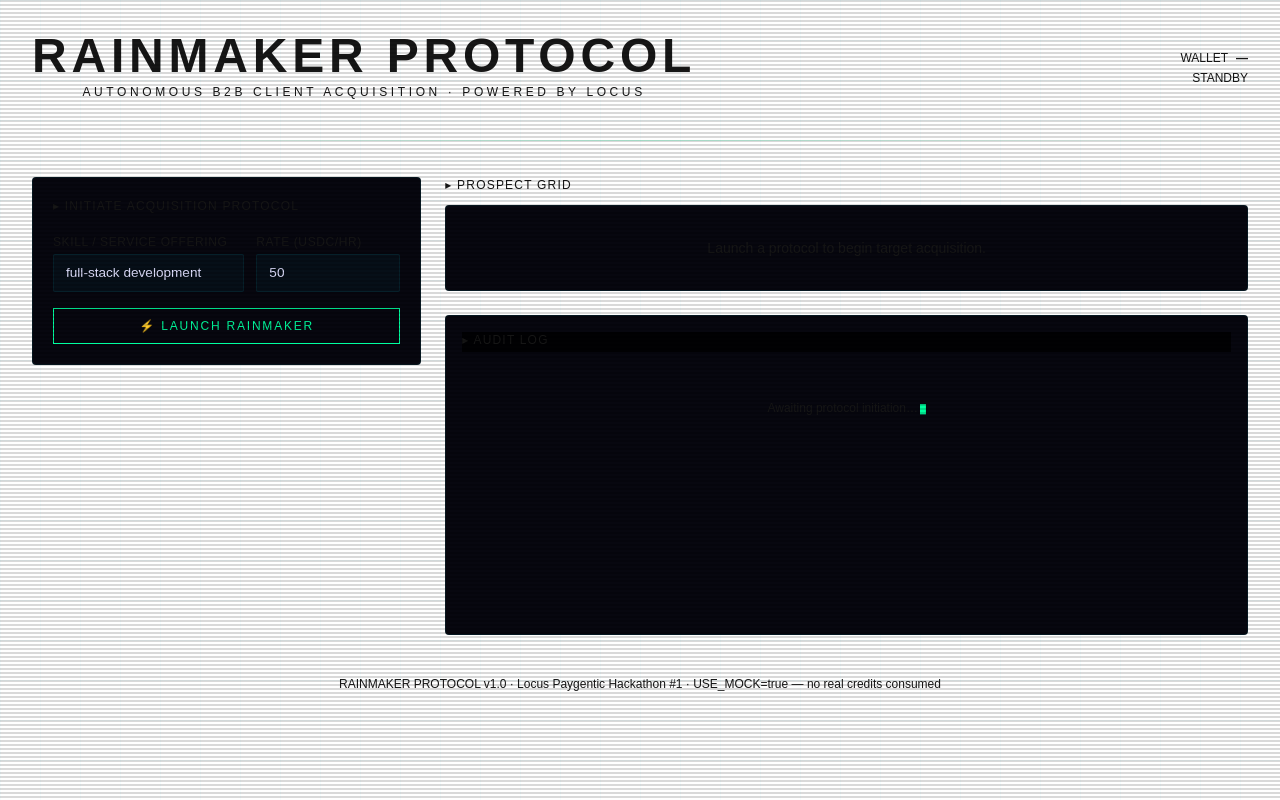
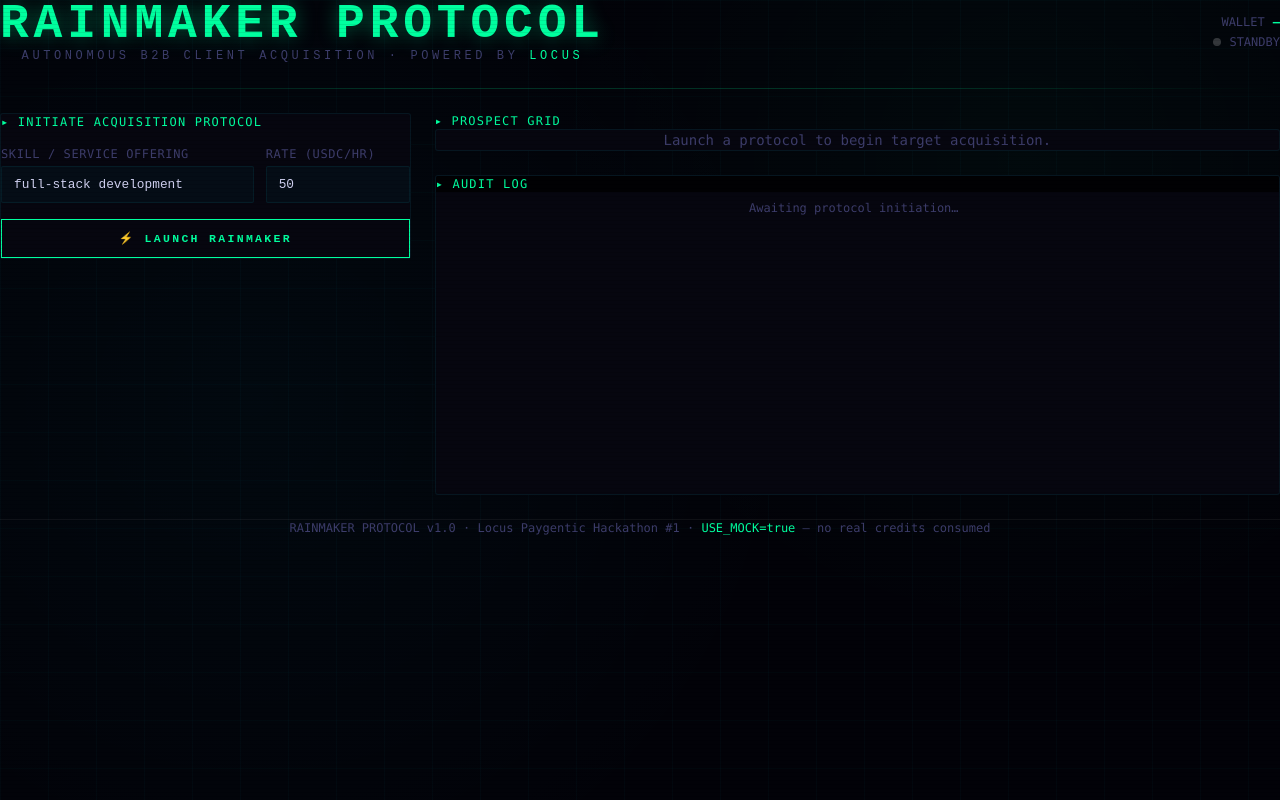
Before and after one commit to Gideon145/rainmaker-protocol, a Next.js app: page /dashboard in a window 1280 px wide. Built offline with nearby package versions, Linux system fonts and the light colour scheme.

Commit message:
redesign: complete sci-fi UI overhaul — fix CSS classes, add pipeline tracker, stats strip, prospect cards, terminal audit log

```diff
--- a/src/app/globals.css
+++ b/src/app/globals.css
@@ -1,45 +1,52 @@
 @import "tailwindcss";
 
-/* ── RAINMAKER PROTOCOL — Sci-Fi Theme ─────────────────────────────────── */
+/* ══════════════════════════════════════════════════════════════════════════
+   RAINMAKER PROTOCOL — Sci-Fi Terminal Theme
+   ══════════════════════════════════════════════════════════════════════════ */
 
 :root {
-  --bg-deep:        #030308;
-  --bg-card:        #07070f;
-  --bg-card-hover:  #0d0d1a;
+  --bg-deep:        #020208;
+  --bg-card:        #06060f;
+  --bg-card-hover:  #0a0a18;
   --accent-green:   #00ff9f;
   --accent-cyan:    #00e5ff;
-  --accent-amber:   #ff9500;
-  --accent-red:     #ff2d55;
+  --accent-amber:   #ffaa00;
+  --accent-red:     #ff3355;
   --accent-purple:  #bf5af2;
-  --text-primary:   #e0e0ff;
-  --text-muted:     #4a4a7a;
-  --border-glow:    rgba(0, 255, 159, 0.25);
-  --border-dim:     rgba(0, 229, 255, 0.08);
+  --accent-blue:    #0a84ff;
+  --text-primary:   #d0d0f0;
+  --text-muted:     #3d3d6b;
+  --text-sub:       #7a7aaa;
+  --border-glow:    rgba(0,255,159,0.2);
+  --border-dim:     rgba(0,229,255,0.07);
+  --border-sub:     rgba(255,255,255,0.05);
 }
 
-* { box-sizing: border-box; }
+* { box-sizing: border-box; margin: 0; padding: 0; }
 
 html, body {
   background: var(--bg-deep);
   color: var(--text-primary);
-  font-family: 'JetBrains Mono', 'Fira Code', 'Courier New', monospace;
+  font-family: 'JetBrains Mono', 'Fira Code', ui-monospace, 'Cascadia Code', monospace;
   overflow-x: hidden;
+  min-height: 100vh;
 }
 
-/* ── Scrollbars ───────────────────────────────────────────────────────── */
-::-webkit-scrollbar { width: 4px; height: 4px; }
-::-webkit-scrollbar-track { background: var(--bg-deep); }
-::-webkit-scrollbar-thumb { background: var(--border-glow); border-radius: 2px; }
+/* ── Scrollbars ───────────────────────────────────────────────────────────── */
+::-webkit-scrollbar { width: 3px; height: 3px; }
+::-webkit-scrollbar-track { background: transparent; }
+::-webkit-scrollbar-thumb { background: rgba(0,255,159,0.25); border-radius: 2px; }
 
-/* ── Star grid background ─────────────────────────────────────────────── */
+/* ── Star grid + scanlines background ────────────────────────────────────── */
 .star-grid {
+  background-color: var(--bg-deep);
   background-image:
-    linear-gradient(rgba(0,229,255,0.03) 1px, transparent 1px),
-    linear-gradient(90deg, rgba(0,229,255,0.03) 1px, transparent 1px);
-  background-size: 40px 40px;
+    radial-gradient(circle at 20% 50%, rgba(0,229,255,0.03) 0%, transparent 50%),
+    radial-gradient(circle at 80% 20%, rgba(0,255,159,0.03) 0%, transparent 40%),
+    linear-gradient(rgba(0,229,255,0.025) 1px, transparent 1px),
+    linear-gradient(90deg, rgba(0,229,255,0.025) 1px, transparent 1px);
+  background-size: 100% 100%, 100% 100%, 48px 48px, 48px 48px;
 }
-
-/* ── Scan-line overlay ────────────────────────────────────────────────── */
 .scanlines::after {
   content: '';
   position: fixed;
@@ -47,88 +54,114 @@
   background: repeating-linear-gradient(
     0deg,
     transparent,
-    transparent 2px,
-    rgba(0,0,0,0.15) 2px,
-    rgba(0,0,0,0.15) 4px
+    transparent 3px,
+    rgba(0,0,0,0.08) 3px,
+    rgba(0,0,0,0.08) 4px
   );
   pointer-events: none;
   z-index: 9999;
 }
 
-/* ── Glow card ────────────────────────────────────────────────────────── */
+/* ── Utility text colors ──────────────────────────────────────────────────── */
+.text-neon    { color: var(--accent-green); }
+.text-dim     { color: var(--text-muted); }
+.text-sub     { color: var(--text-sub); }
+.text-cyan    { color: var(--accent-cyan); }
+.text-amber   { color: var(--accent-amber); }
+.text-danger  { color: var(--accent-red); }
+.text-purple  { color: var(--accent-purple); }
+
+/* ── Glow card ────────────────────────────────────────────────────────────── */
 .glow-card {
   background: var(--bg-card);
   border: 1px solid var(--border-dim);
-  border-radius: 4px;
-  transition: border-color 0.2s, box-shadow 0.2s;
+  border-radius: 3px;
+  transition: border-color 0.25s, box-shadow 0.25s;
 }
 .glow-card:hover {
-  border-color: var(--border-glow);
-  box-shadow: 0 0 20px rgba(0,255,159,0.06);
+  border-color: rgba(0,255,159,0.18);
+  box-shadow: 0 0 24px rgba(0,255,159,0.04), inset 0 0 24px rgba(0,255,159,0.02);
+}
+.glow-card-red {
+  background: rgba(255,30,50,0.05);
+  border: 1px solid rgba(255,51,85,0.35);
+  border-radius: 3px;
+  box-shadow: 0 0 20px rgba(255,51,85,0.08);
+}
+.glow-card-green {
+  background: rgba(0,255,100,0.04);
+  border: 1px solid rgba(0,255,159,0.35);
+  border-radius: 3px;
+  box-shadow: 0 0 20px rgba(0,255,159,0.08);
+}
+.glow-card-amber {
+  background: rgba(255,170,0,0.04);
+  border: 1px solid rgba(255,170,0,0.3);
+  border-radius: 3px;
 }
 
-/* ── Neon text ────────────────────────────────────────────────────────── */
-.text-neon-green { color: var(--accent-green); }
-.text-neon-cyan  { color: var(--accent-cyan);  }
-.text-neon-amber { color: var(--accent-amber); }
-.text-neon-red   { color: var(--accent-red);   }
-.text-neon-purple{ color: var(--accent-purple);}
-
-/* ── Glitch text animation ────────────────────────────────────────────── */
-@keyframes glitch {
-  0%, 100% { transform: translate(0); clip-path: none; }
-  10% { transform: translate(-2px, 1px); clip-path: polygon(0 20%, 100% 20%, 100% 40%, 0 40%); }
-  20% { transform: translate(2px, -1px); clip-path: polygon(0 60%, 100% 60%, 100% 80%, 0 80%); }
-  30% { transform: translate(0); clip-path: none; }
+/* ── Panel header ─────────────────────────────────────────────────────────── */
+.panel-header {
+  font-size: 0.65rem;
+  font-weight: 700;
+  letter-spacing: 0.2em;
+  text-transform: uppercase;
+  color: var(--accent-green);
+  border-bottom: 1px solid var(--border-dim);
+  padding-bottom: 0.5rem;
+  margin-bottom: 0.75rem;
+  display: flex;
+  align-items: center;
+  gap: 0.5rem;
 }
-.glitch:hover { animation: glitch 0.4s steps(1) infinite; }
-
-/* ── Pulse dot ────────────────────────────────────────────────────────── */
-@keyframes pulse-dot {
-  0%, 100% { opacity: 1; transform: scale(1); }
-  50%       { opacity: 0.4; transform: scale(0.8); }
-}
-.pulse-dot { animation: pulse-dot 1.2s ease-in-out infinite; }
-
-/* ── Slide-in row ─────────────────────────────────────────────────────── */
-@keyframes slide-in {
-  from { opacity: 0; transform: translateX(-8px); }
-  to   { opacity: 1; transform: translateX(0); }
-}
-.slide-in { animation: slide-in 0.25s ease-out forwards; }
-
-/* ── Blink cursor ─────────────────────────────────────────────────────── */
-@keyframes blink { 0%, 100% { opacity: 1; } 50% { opacity: 0; } }
-.blink-cursor::after {
-  content: '█';
-  animation: blink 1s step-end infinite;
-  margin-left: 2px;
-  font-size: 0.7em;
-  color: var(--accent-green);
+.panel-header::before {
+  content: '▸';
+  color: var(--accent-cyan);
 }
 
-/* ── Status badge ─────────────────────────────────────────────────────── */
-.badge-green  { background: rgba(0,255,159,0.1);  color: var(--accent-green); border: 1px solid rgba(0,255,159,0.3);  }
-.badge-cyan   { background: rgba(0,229,255,0.1);  color: var(--accent-cyan);  border: 1px solid rgba(0,229,255,0.3);  }
-.badge-amber  { background: rgba(255,149,0,0.1);  color: var(--accent-amber); border: 1px solid rgba(255,149,0,0.3);  }
-.badge-red    { background: rgba(255,45,85,0.1);  color: var(--accent-red);   border: 1px solid rgba(255,45,85,0.3);  }
-.badge-purple { background: rgba(191,90,242,0.1); color: var(--accent-purple);border: 1px solid rgba(191,90,242,0.3); }
-.badge-dim    { background: rgba(74,74,122,0.2);  color: var(--text-muted);   border: 1px solid rgba(74,74,122,0.3);  }
+/* ── Status badge ─────────────────────────────────────────────────────────── */
+.badge {
+  display: inline-flex;
+  align-items: center;
+  gap: 0.25rem;
+  padding: 0.15rem 0.55rem;
+  border-radius: 2px;
+  font-size: 0.6rem;
+  font-family: inherit;
+  font-weight: 800;
+  letter-spacing: 0.1em;
+  text-transform: uppercase;
+  white-space: nowrap;
+  line-height: 1.4;
+}
+.badge-green  { background: rgba(0,255,159,0.1);  color: var(--accent-green);  border: 1px solid rgba(0,255,159,0.3);  }
+.badge-cyan   { background: rgba(0,229,255,0.1);  color: var(--accent-cyan);   border: 1px solid rgba(0,229,255,0.3);  }
+.badge-amber  { background: rgba(255,170,0,0.1);  color: var(--accent-amber);  border: 1px solid rgba(255,170,0,0.3);  }
+.badge-red    { background: rgba(255,51,85,0.12); color: var(--accent-red);    border: 1px solid rgba(255,51,85,0.4);  }
+.badge-purple { background: rgba(191,90,242,0.1); color: var(--accent-purple); border: 1px solid rgba(191,90,242,0.3); }
+.badge-blue   { background: rgba(10,132,255,0.1); color: var(--accent-blue);   border: 1px solid rgba(10,132,255,0.3); }
+.badge-dim    { background: rgba(40,40,80,0.4);   color: var(--text-sub);      border: 1px solid rgba(74,74,122,0.25); }
 
-/* ── Neon button ──────────────────────────────────────────────────────── */
+/* ── Neon button ──────────────────────────────────────────────────────────── */
 .btn-neon {
   background: transparent;
   border: 1px solid var(--accent-green);
   color: var(--accent-green);
   font-family: inherit;
-  font-size: 0.75rem;
-  letter-spacing: 0.15em;
+  font-size: 0.72rem;
+  font-weight: 700;
+  letter-spacing: 0.2em;
   text-transform: uppercase;
-  padding: 0.5rem 1.5rem;
+  padding: 0.6rem 1.5rem;
   cursor: pointer;
   transition: all 0.2s;
   position: relative;
   overflow: hidden;
+  width: 100%;
+  display: flex;
+  align-items: center;
+  justify-content: center;
+  gap: 0.5rem;
 }
 .btn-neon::before {
   content: '';
@@ -137,28 +170,25 @@
   background: var(--accent-green);
   transform: scaleX(0);
   transform-origin: left;
-  transition: transform 0.2s;
-  z-index: -1;
+  transition: transform 0.25s ease;
+  z-index: 0;
 }
-.btn-neon:hover {
-  color: var(--bg-deep);
-  box-shadow: 0 0 20px rgba(0,255,159,0.4);
+.btn-neon > * { position: relative; z-index: 1; }
+.btn-neon:hover:not(:disabled) {
+  color: #000;
+  box-shadow: 0 0 30px rgba(0,255,159,0.35);
 }
-.btn-neon:hover::before { transform: scaleX(1); }
-.btn-neon:disabled {
-  opacity: 0.3;
-  cursor: not-allowed;
-}
-.btn-neon:disabled::before { transform: scaleX(0); }
+.btn-neon:hover:not(:disabled)::before { transform: scaleX(1); }
+.btn-neon:disabled { opacity: 0.25; cursor: not-allowed; }
 
-/* ── Input ────────────────────────────────────────────────────────────── */
+/* ── Input ────────────────────────────────────────────────────────────────── */
 .input-neon {
-  background: rgba(0,229,255,0.04);
+  background: rgba(0,229,255,0.03);
   border: 1px solid var(--border-dim);
   border-radius: 2px;
   color: var(--text-primary);
   font-family: inherit;
-  font-size: 0.85rem;
+  font-size: 0.8rem;
   padding: 0.5rem 0.75rem;
   outline: none;
   transition: border-color 0.2s, box-shadow 0.2s;
@@ -166,59 +196,165 @@
 }
 .input-neon:focus {
   border-color: var(--accent-cyan);
-  box-shadow: 0 0 12px rgba(0,229,255,0.15);
+  box-shadow: 0 0 16px rgba(0,229,255,0.12);
+  background: rgba(0,229,255,0.05);
 }
 .input-neon::placeholder { color: var(--text-muted); }
+.input-neon:disabled { opacity: 0.4; cursor: not-allowed; }
 
-/* ── Divider ──────────────────────────────────────────────────────────── */
+/* ── Divider ──────────────────────────────────────────────────────────────── */
 .divider {
   height: 1px;
-  background: linear-gradient(90deg, transparent, var(--border-glow), transparent);
-  margin: 0.75rem 0;
+  background: linear-gradient(90deg, transparent, var(--border-glow) 30%, var(--border-glow) 70%, transparent);
 }
 
-/* ── ROI counter glow ─────────────────────────────────────────────────── */
+/* ── Pipeline step ────────────────────────────────────────────────────────── */
+.step-dot {
+  width: 8px; height: 8px;
+  border-radius: 50%;
+  border: 1px solid var(--text-muted);
+  background: transparent;
+  transition: all 0.3s;
+  flex-shrink: 0;
+}
+.step-dot.active  { border-color: var(--accent-cyan); background: var(--accent-cyan); box-shadow: 0 0 8px var(--accent-cyan); }
+.step-dot.done    { border-color: var(--accent-green); background: var(--accent-green); }
+.step-dot.blocked { border-color: var(--accent-red); background: var(--accent-red); }
+.step-line { flex: 1; height: 1px; background: var(--border-sub); transition: background 0.3s; }
+.step-line.done   { background: var(--accent-green); box-shadow: 0 0 4px var(--accent-green); }
+
+/* ── Animations ───────────────────────────────────────────────────────────── */
+@keyframes glitch {
+  0%,92%,100% { transform: translate(0); text-shadow: 0 0 20px rgba(0,255,159,0.4); }
+  93%  { transform: translate(-2px,1px); text-shadow: 2px 0 var(--accent-red), -2px 0 var(--accent-cyan); }
+  96%  { transform: translate(2px,-1px); text-shadow: -2px 0 var(--accent-red), 2px 0 var(--accent-cyan); }
+  98%  { transform: translate(-1px,0); text-shadow: 1px 0 var(--accent-purple); }
+}
+.glitch { animation: glitch 6s infinite; }
+
+@keyframes pulse-dot {
+  0%,100% { opacity: 1; transform: scale(1); }
+  50% { opacity: 0.4; transform: scale(0.75); }
+}
+.pulse-dot {
+  display: inline-block;
+  width: 6px; height: 6px;
+  border-radius: 50%;
+  background: var(--accent-green);
+  animation: pulse-dot 1s ease-in-out infinite;
+}
+
+@keyframes slide-in {
+  from { opacity: 0; transform: translateY(6px); }
+  to   { opacity: 1; transform: translateY(0); }
+}
+.slide-in { animation: slide-in 0.2s ease-out forwards; }
+
+@keyframes scan-line {
+  0%   { top: 0%; }
+  100% { top: 100%; }
+}
+
+@keyframes blink { 0%,100% { opacity: 1; } 50% { opacity: 0; } }
+.blink-cursor::after {
+  content: '█';
+  animation: blink 1.1s step-end infinite;
+  margin-left: 2px;
+  font-size: 0.7em;
+  color: var(--accent-green);
+}
+
 @keyframes roi-pulse {
-  0%, 100% { text-shadow: 0 0 10px var(--accent-green); }
-  50%       { text-shadow: 0 0 30px var(--accent-green), 0 0 60px rgba(0,255,159,0.4); }
+  0%,100% { text-shadow: 0 0 12px var(--accent-green), 0 0 24px rgba(0,255,159,0.3); }
+  50%     { text-shadow: 0 0 20px var(--accent-green), 0 0 50px rgba(0,255,159,0.5), 0 0 80px rgba(0,255,159,0.2); }
 }
 .roi-glow { animation: roi-pulse 2s ease-in-out infinite; }
 
-/* ── Terminal log ─────────────────────────────────────────────────────── */
-.terminal-log {
-  background: #020209;
-  border: 1px solid rgba(0,229,255,0.08);
-  border-radius: 2px;
-  font-size: 0.7rem;
-  line-height: 1.6;
-  overflow-y: auto;
-  max-height: 280px;
-  padding: 0.75rem;
+@keyframes fade-up {
+  from { opacity: 0; transform: translateY(16px); }
+  to   { opacity: 1; transform: translateY(0); }
 }
-.terminal-log::-webkit-scrollbar { width: 3px; }
-.terminal-log::-webkit-scrollbar-thumb { background: rgba(0,255,159,0.2); }
+.fade-up { animation: fade-up 0.35s ease-out forwards; }
 
-:root {
-  --background: #ffffff;
-  --foreground: #171717;
+@keyframes spin { to { transform: rotate(360deg); } }
+.spin { animation: spin 1s linear infinite; display: inline-block; }
+
+/* ── Topbar ───────────────────────────────────────────────────────────────── */
+.topbar {
+  background: rgba(6,6,15,0.95);
+  border-bottom: 1px solid var(--border-dim);
+  backdrop-filter: blur(12px);
+  position: sticky;
+  top: 0;
+  z-index: 100;
 }
 
-@theme inline {
-  --color-background: var(--background);
-  --color-foreground: var(--foreground);
-  --font-sans: var(--font-geist-sans);
-  --font-mono: var(--font-geist-mono);
+/* ── Stat card ────────────────────────────────────────────────────────────── */
+.stat-card {
+  background: var(--bg-card);
+  border: 1px solid var(--border-dim);
+  border-radius: 3px;
+  padding: 0.75rem 1rem;
+  display: flex;
+  flex-direction: column;
+  gap: 0.25rem;
+}
+.stat-card .stat-value {
+  font-size: 1.6rem;
+  font-weight: 900;
+  line-height: 1;
+  font-variant-numeric: tabular-nums;
+}
+.stat-card .stat-label {
+  font-size: 0.6rem;
+  font-weight: 700;
+  letter-spacing: 0.18em;
+  text-transform: uppercase;
+  color: var(--text-muted);
 }
 
-@media (prefers-color-scheme: dark) {
-  :root {
-    --background: #0a0a0a;
-    --foreground: #ededed;
-  }
+/* ── Terminal log ─────────────────────────────────────────────────────────── */
+.terminal-log {
+  background: #010109;
+  border: 1px solid rgba(0,229,255,0.07);
+  border-radius: 3px;
+  font-size: 0.68rem;
+  line-height: 1.7;
+  overflow-y: auto;
+  padding: 0.75rem;
+  font-family: inherit;
+}
+.terminal-log .log-row {
+  display: grid;
+  grid-template-columns: 5.5rem 1fr;
+  gap: 0.5rem;
+  padding: 0.15rem 0;
+  border-bottom: 1px solid rgba(255,255,255,0.02);
+}
+.terminal-log .log-row:last-child { border-bottom: none; }
+
+/* ── Toast ────────────────────────────────────────────────────────────────── */
+@keyframes toast-in {
+  from { opacity: 0; transform: translateX(24px); }
+  to   { opacity: 1; transform: translateX(0); }
+}
+.toast {
+  animation: toast-in 0.25s ease-out;
+  background: var(--bg-card);
+  border: 1px solid var(--accent-green);
+  box-shadow: 0 0 30px rgba(0,255,159,0.2);
 }
 
-body {
-  background: var(--background);
-  color: var(--foreground);
-  font-family: Arial, Helvetica, sans-serif;
+/* ── Progress bar ─────────────────────────────────────────────────────────── */
+.progress-track {
+  background: rgba(255,255,255,0.05);
+  border-radius: 1px;
+  height: 2px;
+  overflow: hidden;
 }
+.progress-fill {
+  height: 100%;
+  background: var(--accent-green);
+  box-shadow: 0 0 6px var(--accent-green);
+  transition: width 0.5s ease;
+}
```
